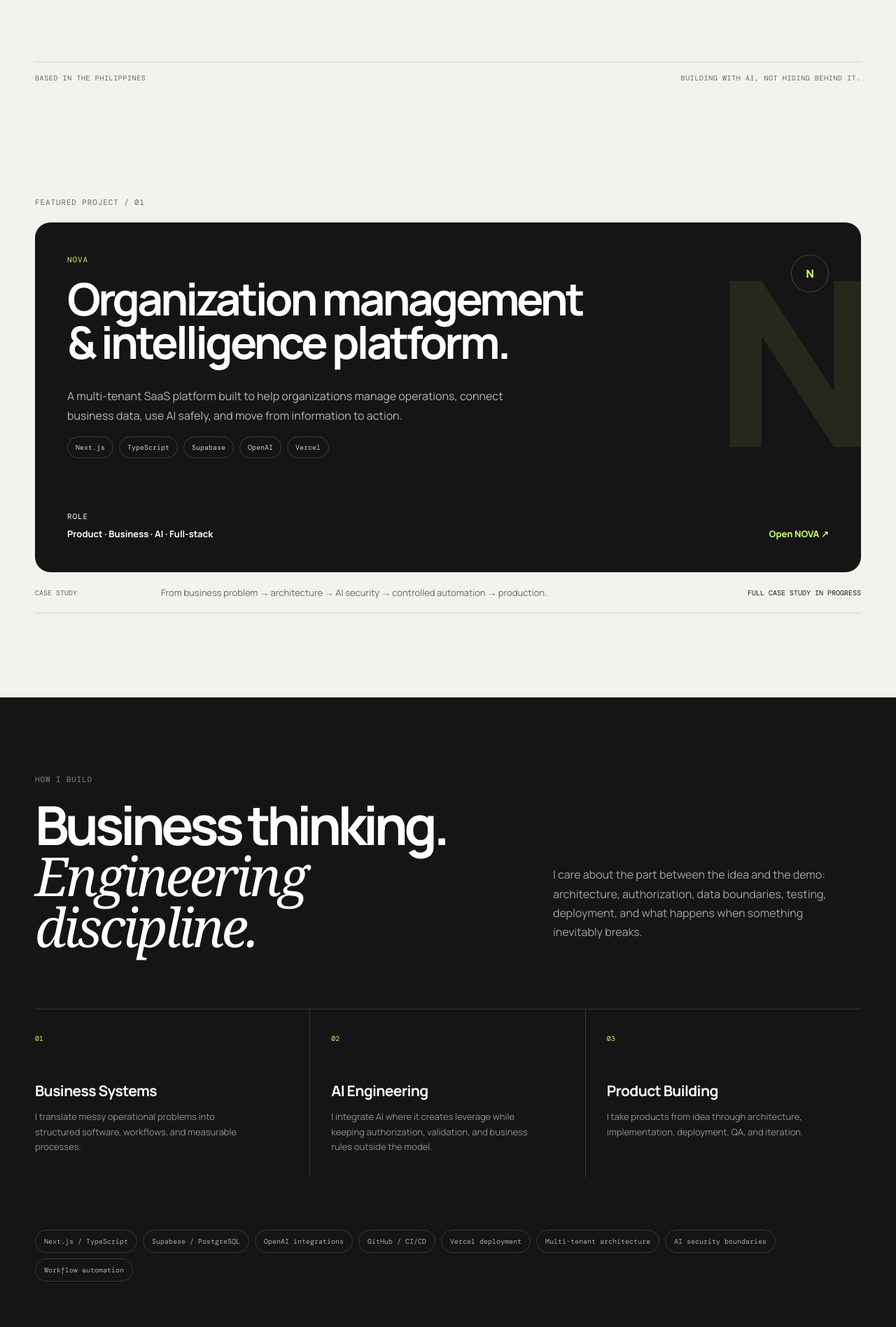
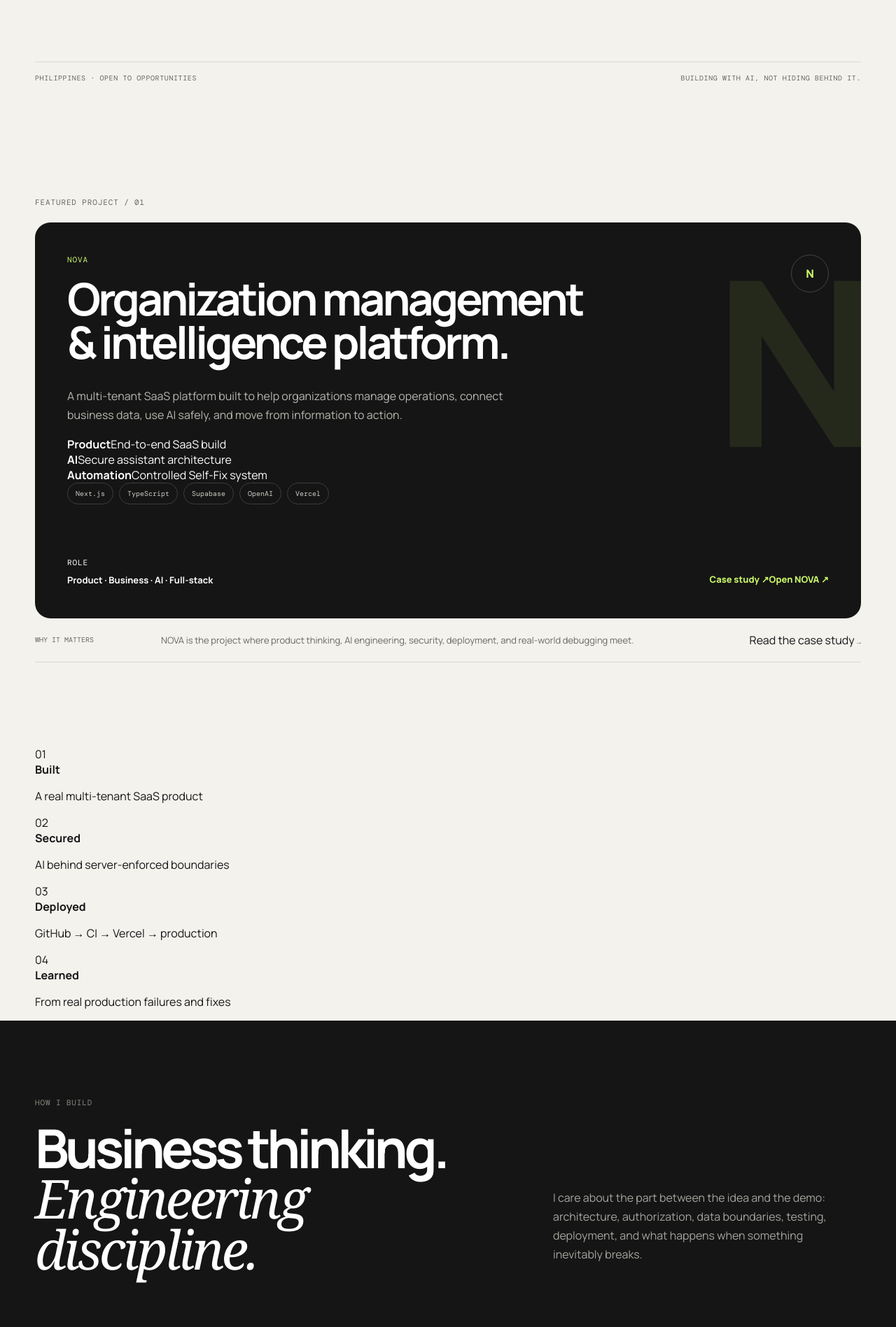
Before and after one commit to Mr-TDG/trystan-portfolio, a Next.js app: page / in a window 1280 px wide. Shown: the part 703-2600 px from the top of the page at 70% size. Built offline with nearby package versions, Linux system fonts and the light colour scheme.

Commit message:
feat: polish portfolio homepage and add proof points

```diff
--- a/app/page.tsx
+++ b/app/page.tsx
@@ -1,17 +1,17 @@
 const capabilities = [
   {
     number: "01",
-    title: "Business Systems",
-    text: "I translate messy operational problems into structured software, workflows, and measurable processes.",
+    title: "Business systems",
+    text: "I turn messy operational problems into structured software, workflows, and measurable processes.",
   },
   {
     number: "02",
-    title: "AI Engineering",
-    text: "I integrate AI where it creates leverage while keeping authorization, validation, and business rules outside the model.",
+    title: "AI engineering",
+    text: "I use AI where it creates leverage while keeping authorization, validation, and business rules outside the model.",
   },
   {
     number: "03",
-    title: "Product Building",
+    title: "Product building",
     text: "I take products from idea through architecture, implementation, deployment, QA, and iteration.",
   },
 ];
@@ -27,6 +27,13 @@ const engineering = [
   "Workflow automation",
 ];
 
+const proofPoints = [
+  ["01", "Built", "A real multi-tenant SaaS product"],
+  ["02", "Secured", "AI behind server-enforced boundaries"],
+  ["03", "Deployed", "GitHub → CI → Vercel → production"],
+  ["04", "Learned", "From real production failures and fixes"],
+];
+
 export default function Home() {
   return (
     <main>
@@ -36,9 +43,8 @@ export default function Home() {
           <a href="#work">Work</a>
           <a href="#engineering">Engineering</a>
           <a href="#about">About</a>
-          <a href="#contact">Contact</a>
         </div>
-        <a className="nav-cta" href="#contact">Let&apos;s talk <span>↗</span></a>
+        <a className="nav-cta" href="https://github.com/Mr-TDG" target="_blank" rel="noreferrer">GitHub <span>↗</span></a>
       </nav>
 
       <section className="hero shell">
@@ -53,7 +59,7 @@ export default function Home() {
           <a className="button secondary" href="#about">About me</a>
         </div>
         <div className="hero-meta">
-          <span>Based in the Philippines</span>
+          <span>Philippines · open to opportunities</span>
           <span>Building with AI, not hiding behind it.</span>
         </div>
       </section>
@@ -72,6 +78,11 @@ export default function Home() {
             A multi-tenant SaaS platform built to help organizations manage operations,
             connect business data, use AI safely, and move from information to action.
           </p>
+          <div className="nova-proof">
+            <div><strong>Product</strong><span>End-to-end SaaS build</span></div>
+            <div><strong>AI</strong><span>Secure assistant architecture</span></div>
+            <div><strong>Automation</strong><span>Controlled Self-Fix system</span></div>
+          </div>
           <div className="nova-tags">
             <span>Next.js</span><span>TypeScript</span><span>Supabase</span><span>OpenAI</span><span>Vercel</span>
           </div>
@@ -80,13 +91,27 @@ export default function Home() {
               <span className="muted">Role</span>
               <strong>Product · Business · AI · Full-stack</strong>
             </div>
-            <a href="https://nova-tdg.vercel.app" target="_blank" rel="noreferrer">Open NOVA <span>↗</span></a>
+            <div className="project-actions">
+              <a href="/nova">Case study <span>↗</span></a>
+              <a href="https://nova-tdg.vercel.app" target="_blank" rel="noreferrer">Open NOVA <span>↗</span></a>
+            </div>
           </div>
         </div>
         <div className="case-note">
-          <span>Case study</span>
-          <p>From business problem → architecture → AI security → controlled automation → production.</p>
-          <span className="soon">Full case study in progress</span>
+          <span>Why it matters</span>
+          <p>NOVA is the project where product thinking, AI engineering, security, deployment, and real-world debugging meet.</p>
+          <a href="/nova">Read the case study <span>→</span></a>
+        </div>
+      </section>
+
+      <section className="proof-strip">
+        <div className="shell proof-grid">
+          {proofPoints.map(([number, title, text]) => (
+            <div className="proof-item" key={number}>
+              <span>{number}</span>
+              <div><strong>{title}</strong><p>{text}</p></div>
+            </div>
+          ))}
         </div>
       </section>
 
@@ -132,6 +157,7 @@ export default function Home() {
               I&apos;m using it to demonstrate not only that I can build software, but that I can
               reason about product decisions, AI safety, security, and operational workflows.
             </p>
+            <a className="text-link" href="https://github.com/Mr-TDG" target="_blank" rel="noreferrer">See my GitHub <span>↗</span></a>
           </div>
         </div>
       </section>
@@ -149,9 +175,12 @@ export default function Home() {
       <footer id="contact" className="footer dark-section">
         <div className="shell">
           <div className="section-label light">Contact</div>
-          <h2>Have a business problem<br /><em>worth building around?</em></h2>
-          <p>Let&apos;s talk about the problem first. The software comes after.</p>
-          <a className="button primary footer-button" href="mailto:hello@trystandeguzman.dev">Get in touch <span>↗</span></a>
+          <h2>Building something<br /><em>worth solving?</em></h2>
+          <p>Start with the business problem. The software comes after.</p>
+          <div className="footer-actions">
+            <a className="button footer-button" href="https://github.com/Mr-TDG" target="_blank" rel="noreferrer">GitHub <span>↗</span></a>
+            <a className="button footer-button secondary-dark" href="https://nova-tdg.vercel.app" target="_blank" rel="noreferrer">View NOVA <span>↗</span></a>
+          </div>
           <div className="footer-bottom">
             <span>© 2026 Trystan De Guzman</span>
             <span>Business × AI × Software</span>
```
